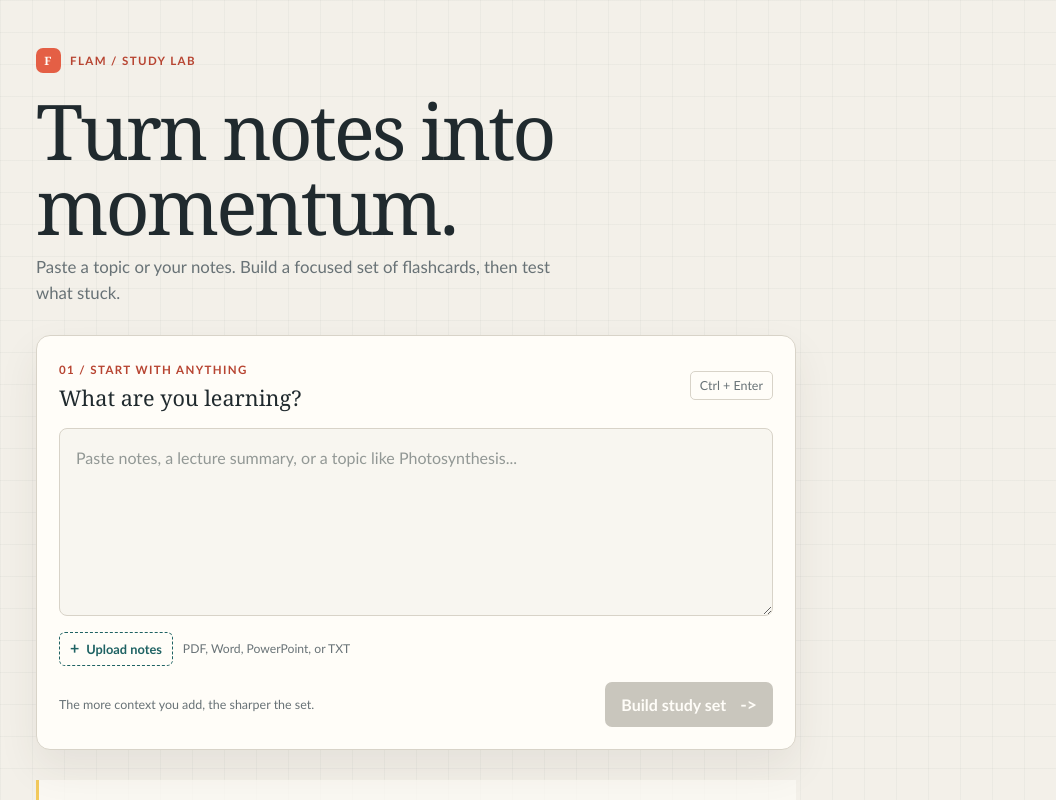
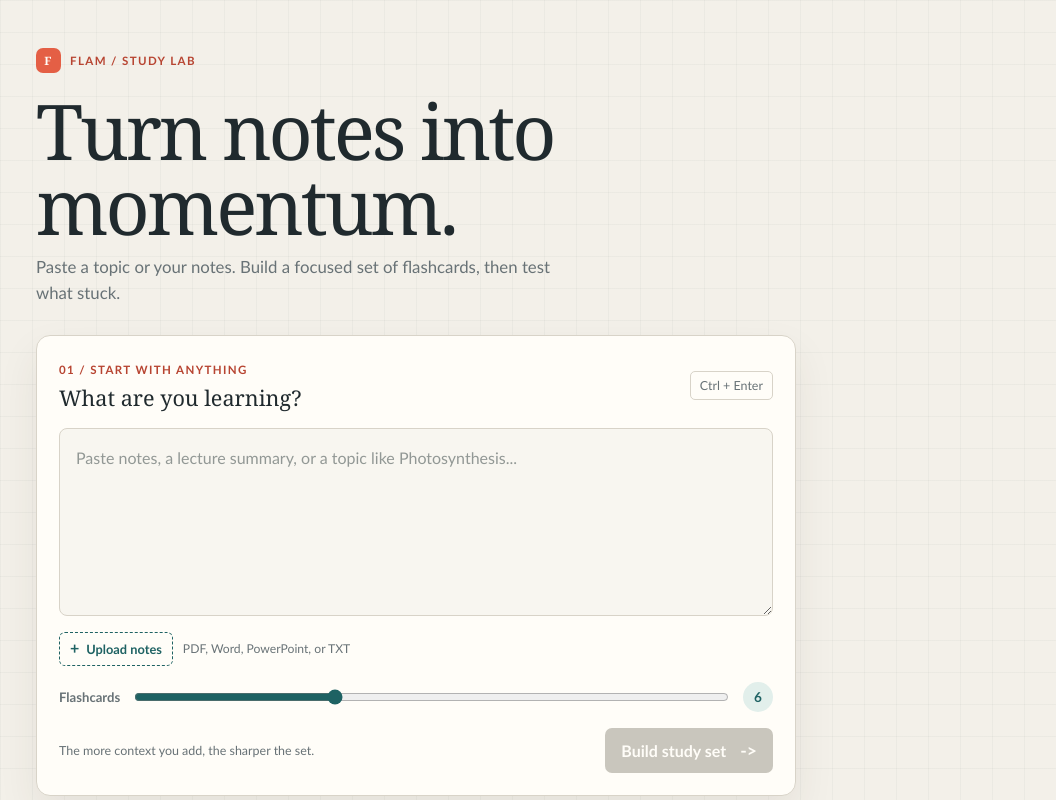
Before and after one commit to shashankgoud18/flam-study-assistant, a React (Vite) app in the folder client/: page / in a window 1280 px wide. Shown: the top 800 px of the page, without its empty margins (224-1280 px from the left). Built offline with nearby package versions, Linux system fonts and the light colour scheme; no server answers.

Commit message:
feat: let users choose flashcard count

```diff
--- a/client/src/App.jsx
+++ b/client/src/App.jsx
@@ -8,6 +8,7 @@ import { validateResult } from './lib/validateResult.js';
 
 function App() {
   const [input, setInput] = useState('');
+  const [cardCount, setCardCount] = useState(6);
   const [status, setStatus] = useState('idle'); // 'idle' | 'loading' | 'error' | 'success'
   const [result, setResult] = useState(null);
   const [errorMessage, setErrorMessage] = useState('');
@@ -24,7 +25,7 @@ function App() {
     setErrorMessage('');
 
     try {
-      const raw = await generateStudySet(input);
+      const raw = await generateStudySet(input, cardCount);
       const parsed = validateResult(raw);
 
       if (id !== requestId.current) return; // a newer request has since started
@@ -59,6 +60,8 @@ function App() {
         value={input}
         onChange={setInput}
         onSubmit={handleGenerate}
+        cardCount={cardCount}
+        onCardCountChange={setCardCount}
         disabled={status === 'loading'}
       />
 
--- a/client/src/components/PromptInput.jsx
+++ b/client/src/components/PromptInput.jsx
@@ -1,7 +1,7 @@
 import { useState } from 'react';
 import { extractTextFromFile } from '../lib/extractText.js';
 
-function PromptInput({ value, onChange, onSubmit, disabled }) {
+function PromptInput({ value, onChange, onSubmit, cardCount, onCardCountChange, disabled }) {
   const [fileStatus, setFileStatus] = useState('');
 
   function handleKeyDown(e) {
@@ -59,6 +59,19 @@ function PromptInput({ value, onChange, onSubmit, disabled }) {
         />
         <span className="file-status" role="status">{fileStatus || 'PDF, Word, PowerPoint, or TXT'}</span>
       </div>
+      <div className="card-count-row">
+        <label htmlFor="card-count">Flashcards</label>
+        <input
+          id="card-count"
+          type="range"
+          min="3"
+          max="12"
+          value={cardCount}
+          onChange={(e) => onCardCountChange(Number(e.target.value))}
+          disabled={disabled}
+        />
+        <output htmlFor="card-count">{cardCount}</output>
+      </div>
       <div className="prompt-footer">
         <span>{value.length > 0 ? `${value.length} characters ready` : 'The more context you add, the sharper the set.'}</span>
         <button onClick={onSubmit} disabled={disabled || !value.trim()}>
--- a/client/src/index.css
+++ b/client/src/index.css
@@ -140,6 +140,20 @@ button:focus-visible, textarea:focus-visible, .flashcard:focus-visible {
 .upload-button:hover { background: var(--teal-soft); }
 .upload-button span { font-size: 1rem; line-height: 0.8; }
 .file-status { color: var(--muted); font-size: 0.76rem; }
+.card-count-row { display: flex; align-items: center; gap: 12px; }
+.card-count-row label { color: var(--muted); font-size: 0.82rem; font-weight: 800; }
+.card-count-row input[type="range"] { flex: 1; accent-color: var(--teal); cursor: pointer; }
+.card-count-row output {
+  display: grid;
+  width: 30px;
+  height: 30px;
+  place-items: center;
+  border-radius: 50%;
+  background: var(--teal-soft);
+  color: var(--teal);
+  font-size: 0.85rem;
+  font-weight: 800;
+}
 .prompt-input button, .submit-btn {
   display: inline-flex;
   align-items: center;
--- a/client/src/lib/api.js
+++ b/client/src/lib/api.js
@@ -2,11 +2,11 @@
 // talks to Groq directly, and never sees the API key.
 const API_BASE_URL = import.meta.env.VITE_API_URL || '';
 
-export async function generateStudySet(input) {
+export async function generateStudySet(input, cardCount) {
   const res = await fetch(`${API_BASE_URL}/api/generate`, {
     method: 'POST',
     headers: { 'Content-Type': 'application/json' },
-    body: JSON.stringify({ input }),
+    body: JSON.stringify({ input, cardCount }),
   });
 
   const data = await res.json().catch(() => null);
```
Also changed, not shown: 2 other files (tests, documents, lock files or other folders).
